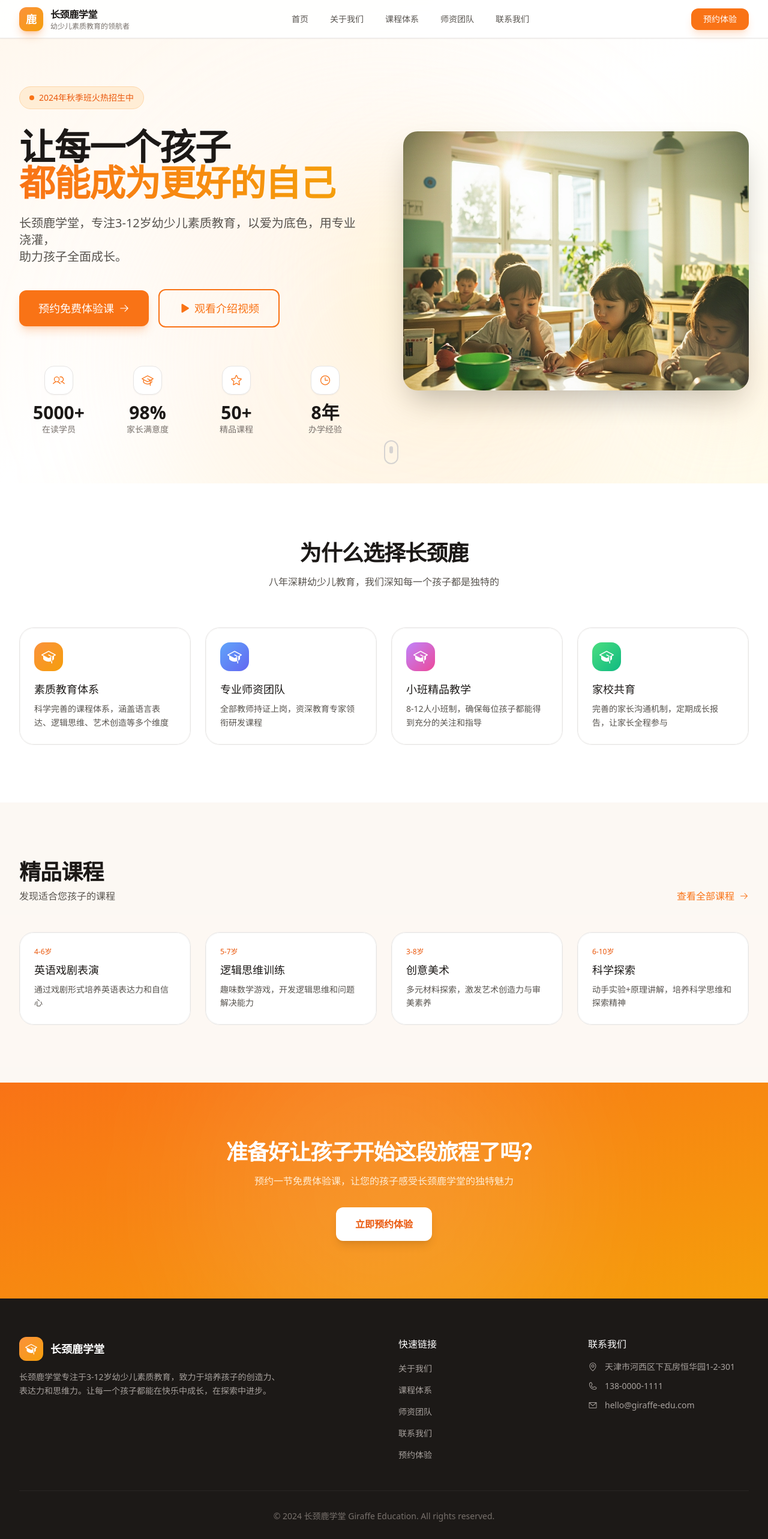
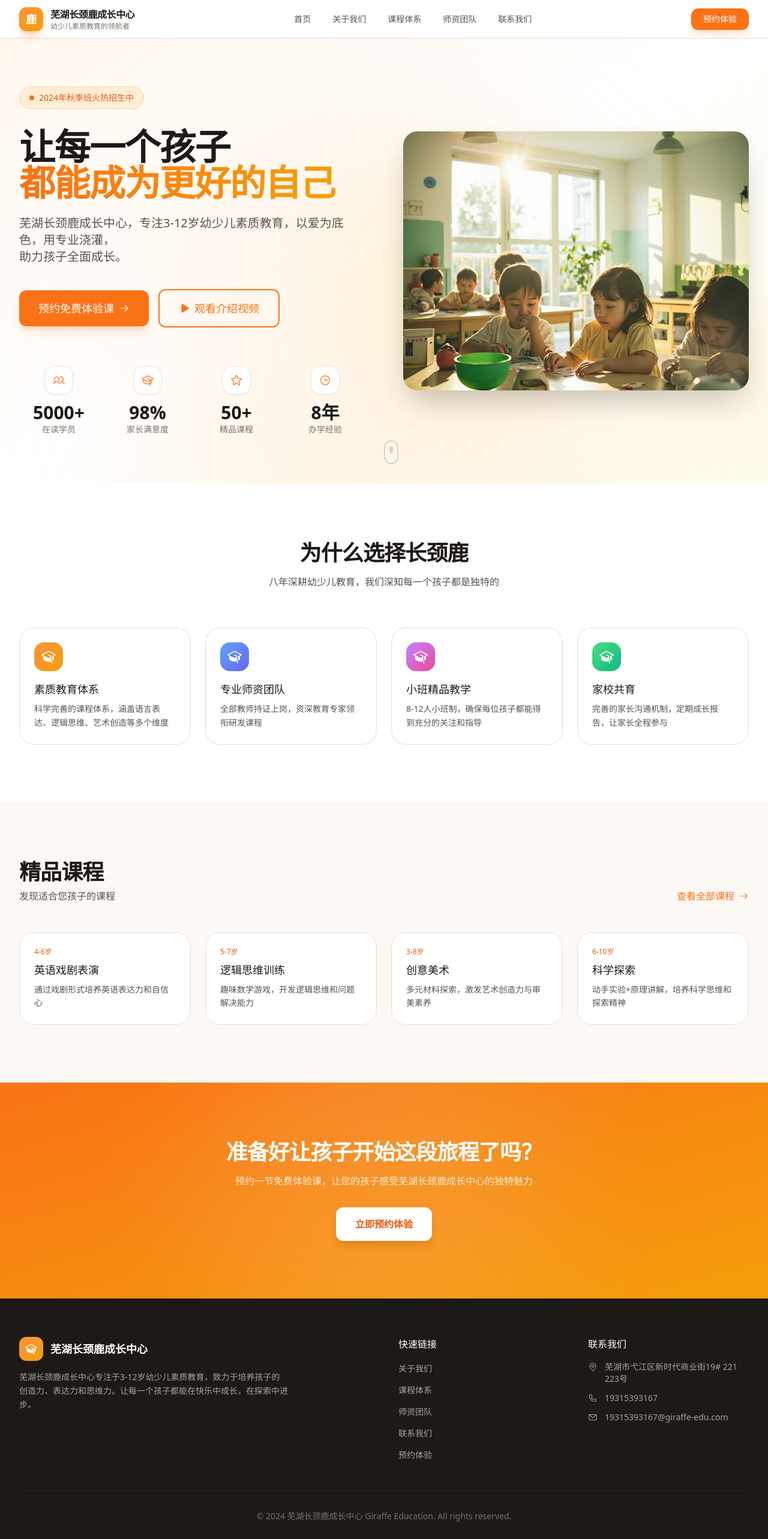
Before and after one commit to tujunjie003/WUHUGIRAFFE-WEB, a Next.js app: page / in a window 1280 px wide. Shown: the top 2566 px of the page at 60% size. Built offline with nearby package versions, Linux system fonts and the light colour scheme.

Commit message:
feat: update with real contact info - name, phone, address

```diff
--- a/app/about/page.tsx
+++ b/app/about/page.tsx
@@ -12,7 +12,7 @@ import Card from '@/components/ui/Card'
 import { motion } from 'framer-motion'
 
 const MILESTONES = [
-  { year: '2016', title: '梦想启航', desc: '长颈鹿学堂成立，开启幼少儿素质教育新篇章' },
+  { year: '2016', title: '梦想启航', desc: '芜湖长颈鹿成长中心成立，开启幼少儿素质教育新篇章' },
   { year: '2018', title: '课程升级', desc: '引进国际先进教育理念，课程体系全面升级' },
   { year: '2020', title: '线上线下融合', desc: '疫情期间率先实现OMO教学模式' },
   { year: '2023', title: '规模扩张', desc: '在读学员突破5000人，师资团队超100人' },
@@ -49,12 +49,12 @@ export default function AboutPage() {
 
         <div className="relative z-10 max-w-4xl mx-auto px-4 text-center">
           <h1 className="text-4xl sm:text-5xl font-semibold text-stone-900 tracking-tight mb-6">
-            关于长颈鹿学堂
+            关于芜湖长颈鹿成长中心
           </h1>
           <p className="text-xl text-stone-600 leading-relaxed">
             八年前，一个关于教育的梦想在这里启航。
             <br />
-            今天，长颈鹿学堂已成为万千家庭的信赖之选。
+            今天，芜湖长颈鹿成长中心已成为万千家庭的信赖之选。
           </p>
         </div>
       </section>
@@ -69,14 +69,14 @@ export default function AboutPage() {
               </h2>
               <div className="space-y-4 text-stone-600 leading-relaxed">
                 <p>
-                  2016年，几位有着共同教育理想的海归妈妈，在天津创办了长颈鹿学堂。
+                  2016年，几位有着共同教育理想的海归妈妈，在天津创办了芜湖长颈鹿成长中心。
                   她们相信，每一个孩子都有独特的潜能，而好的教育，应该像阳光和雨露，
                   滋养而不是塑造。
                 </p>
                 <p>
                   从最初的十几个孩子，到如今的几千名在读学员；
                   从单一的英语课程，到涵盖语言、思维、艺术、科学等多维度的课程体系；
-                  长颈鹿学堂始终坚持"小而美"的办学理念，用心对待每一个孩子。
+                  芜湖长颈鹿成长中心始终坚持"小而美"的办学理念，用心对待每一个孩子。
                 </p>
                 <p>
                   我们不追求规模最大，但追求品质最优。
@@ -90,7 +90,7 @@ export default function AboutPage() {
               <div className="aspect-[4/3] rounded-3xl overflow-hidden relative">
                 <Image
                   src="/WUHUGIRAFFE-WEB/images/about-team.jpg"
-                  alt="长颈鹿学堂团队"
+                  alt="芜湖长颈鹿成长中心团队"
                   fill
                   className="object-cover"
                 />
--- a/app/contact/page.tsx
+++ b/app/contact/page.tsx
@@ -49,7 +49,7 @@ export default function ContactPage() {
                   </div>
                   <div>
                     <h3 className="text-stone-900 font-medium mb-1">校区地址</h3>
-                    <p className="text-stone-600 text-sm">天津市河西区下瓦房恒华园1-2-301</p>
+                    <p className="text-stone-600 text-sm">芜湖市弋江区新时代商业街19# 221 223号</p>
                     <p className="text-stone-700 text-xs mt-1">近地铁1号线南楼站，停车方便</p>
                   </div>
                 </div>
@@ -62,7 +62,7 @@ export default function ContactPage() {
                   </div>
                   <div>
                     <h3 className="text-stone-900 font-medium mb-1">联系电话</h3>
-                    <p className="text-stone-600 text-sm">138-0000-1111</p>
+                    <p className="text-stone-600 text-sm">19315393167</p>
                     <p className="text-stone-700 text-xs mt-1">微信同号 (工作时间 9:00-21:00)</p>
                   </div>
                 </div>
@@ -75,7 +75,7 @@ export default function ContactPage() {
                   </div>
                   <div>
                     <h3 className="text-stone-900 font-medium mb-1">电子邮箱</h3>
-                    <p className="text-stone-600 text-sm">hello@giraffe-edu.com</p>
+                    <p className="text-stone-600 text-sm">19315393167@giraffe-edu.com</p>
                   </div>
                 </div>
               </Card>
--- a/app/layout.tsx
+++ b/app/layout.tsx
@@ -10,7 +10,7 @@ import './globals.css'
  * 页面元数据配置
  */
 export const metadata: Metadata = {
-  title: '长颈鹿学堂 - 幼少儿素质教育平台',
+  title: '芜湖长颈鹿成长中心 - 幼少儿素质教育平台',
   description: '专注3-12岁幼少儿素质教育，培养孩子的创造力、表达力和思维力',
 }
 
--- a/app/page.tsx
+++ b/app/page.tsx
@@ -2,7 +2,7 @@
 
 /**
  * 首页
- * @description 长颈鹿学堂首页 - 温暖的橙白色调幼少儿教育平台
+ * @description 芜湖长颈鹿成长中心首页 - 温暖的橙白色调幼少儿教育平台
  */
 
 import { GraduationCap, Clock, Users, Star, ArrowRight, Play } from '@phosphor-icons/react'
@@ -78,7 +78,7 @@ export default function HomePage() {
                 transition={{ delay: 0.2 }}
                 className="text-lg sm:text-xl text-stone-600 max-w-xl mx-auto lg:mx-0 mb-10 leading-relaxed"
               >
-                长颈鹿学堂，专注3-12岁幼少儿素质教育，以爱为底色，用专业浇灌，
+                芜湖长颈鹿成长中心，专注3-12岁幼少儿素质教育，以爱为底色，用专业浇灌，
                 <br className="hidden sm:block" />
                 助力孩子全面成长。
               </motion.p>
@@ -127,7 +127,7 @@ export default function HomePage() {
               <div className="relative aspect-[4/3] rounded-3xl overflow-hidden shadow-2xl">
                 <Image
                   src="/WUHUGIRAFFE-WEB/images/hero.jpg"
-                  alt="长颈鹿学堂 - 孩子们在教室中学习"
+                  alt="芜湖长颈鹿成长中心 - 孩子们在教室中学习"
                   fill
                   className="object-cover"
                   priority
@@ -219,7 +219,7 @@ export default function HomePage() {
             准备好让孩子开始这段旅程了吗？
           </h2>
           <p className="text-orange-100 mb-8 max-w-xl mx-auto">
-            预约一节免费体验课，让您的孩子感受长颈鹿学堂的独特魅力
+            预约一节免费体验课，让您的孩子感受芜湖长颈鹿成长中心的独特魅力
           </p>
           <button className="px-8 py-4 bg-white text-orange-600 font-semibold rounded-xl hover:bg-orange-50 transition-colors shadow-lg">
             立即预约体验
--- a/components/layout/Footer.tsx
+++ b/components/layout/Footer.tsx
@@ -18,10 +18,10 @@ export default function Footer() {
               <div className="w-10 h-10 rounded-xl bg-gradient-to-br from-orange-400 to-amber-500 flex items-center justify-center">
                 <GraduationCap size={20} weight="fill" className="text-white" />
               </div>
-              <span className="font-semibold text-white text-lg">长颈鹿学堂</span>
+              <span className="font-semibold text-white text-lg">芜湖长颈鹿成长中心</span>
             </div>
             <p className="text-stone-400 text-sm leading-relaxed max-w-md">
-              长颈鹿学堂专注于3-12岁幼少儿素质教育，致力于培养孩子的创造力、表达力和思维力。让每一个孩子都能在快乐中成长，在探索中进步。
+              芜湖长颈鹿成长中心专注于3-12岁幼少儿素质教育，致力于培养孩子的创造力、表达力和思维力。让每一个孩子都能在快乐中成长，在探索中进步。
             </p>
           </div>
 
@@ -45,15 +45,15 @@ export default function Footer() {
             <ul className="space-y-3">
               <li className="flex items-start gap-3 text-stone-400 text-sm">
                 <MapPin size={16} className="mt-0.5 flex-shrink-0" />
-                <span>天津市河西区下瓦房恒华园1-2-301</span>
+                <span>芜湖市弋江区新时代商业街19# 221 223号</span>
               </li>
               <li className="flex items-center gap-3 text-stone-400 text-sm">
                 <Phone size={16} className="flex-shrink-0" />
-                <span>138-0000-1111</span>
+                <span>19315393167</span>
               </li>
               <li className="flex items-center gap-3 text-stone-400 text-sm">
                 <EnvelopeSimple size={16} className="flex-shrink-0" />
-                <span>hello@giraffe-edu.com</span>
+                <span>19315393167@giraffe-edu.com</span>
               </li>
             </ul>
           </div>
@@ -61,7 +61,7 @@ export default function Footer() {
 
         <div className="mt-12 pt-8 border-t border-stone-800 text-center">
           <p className="text-stone-500 text-sm">
-            © 2024 长颈鹿学堂 Giraffe Education. All rights reserved.
+            © 2024 芜湖长颈鹿成长中心 Giraffe Education. All rights reserved.
           </p>
         </div>
       </div>
--- a/components/layout/Header.tsx
+++ b/components/layout/Header.tsx
@@ -32,7 +32,7 @@ export default function Header() {
             <span className="text-white font-bold text-lg">鹿</span>
           </motion.div>
           <div>
-            <span className="font-semibold text-stone-900 tracking-tight">长颈鹿学堂</span>
+            <span className="font-semibold text-stone-900 tracking-tight">芜湖长颈鹿成长中心</span>
             <span className="hidden sm:block text-xs text-stone-500">幼少儿素质教育的领航者</span>
           </div>
         </Link>
```
